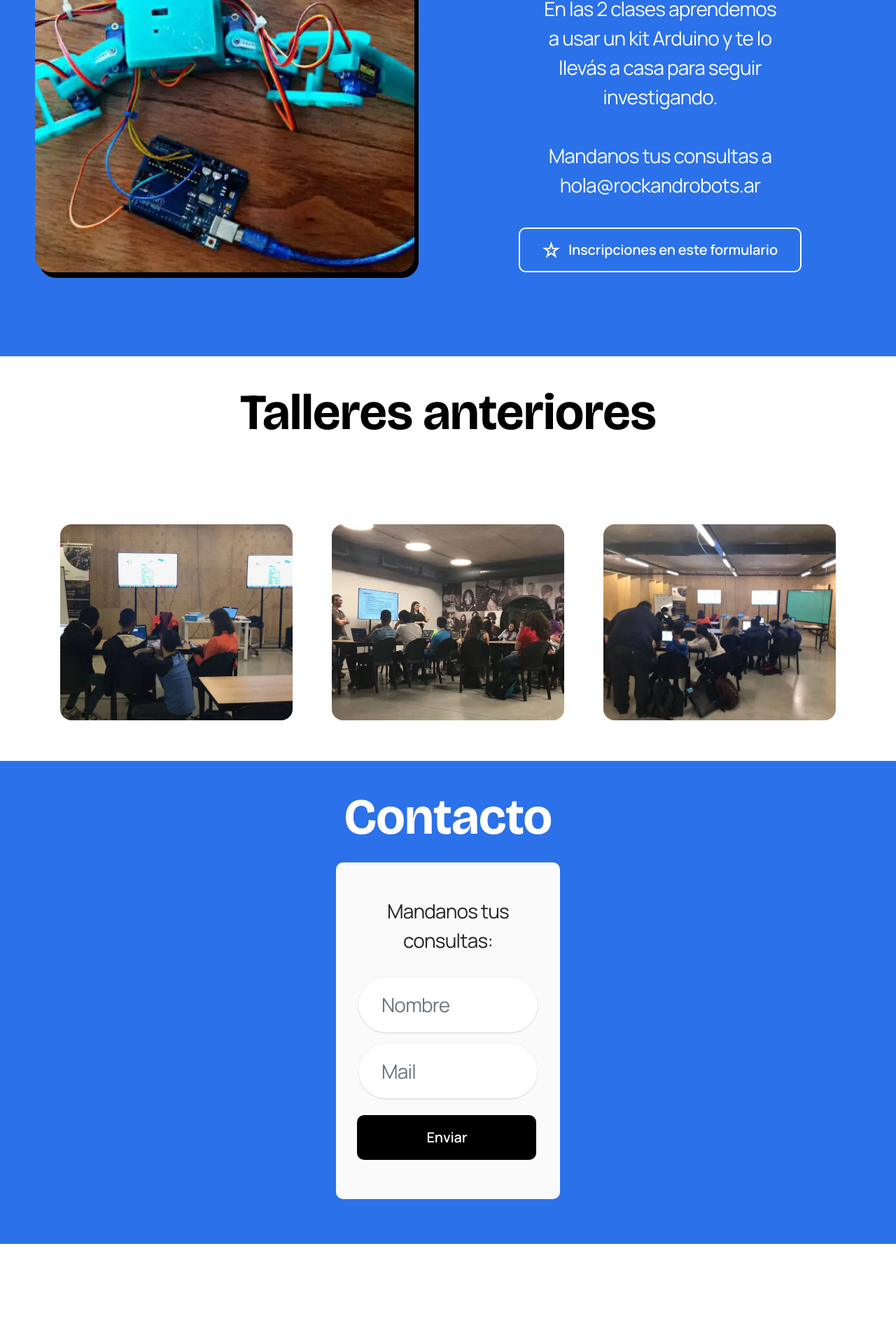
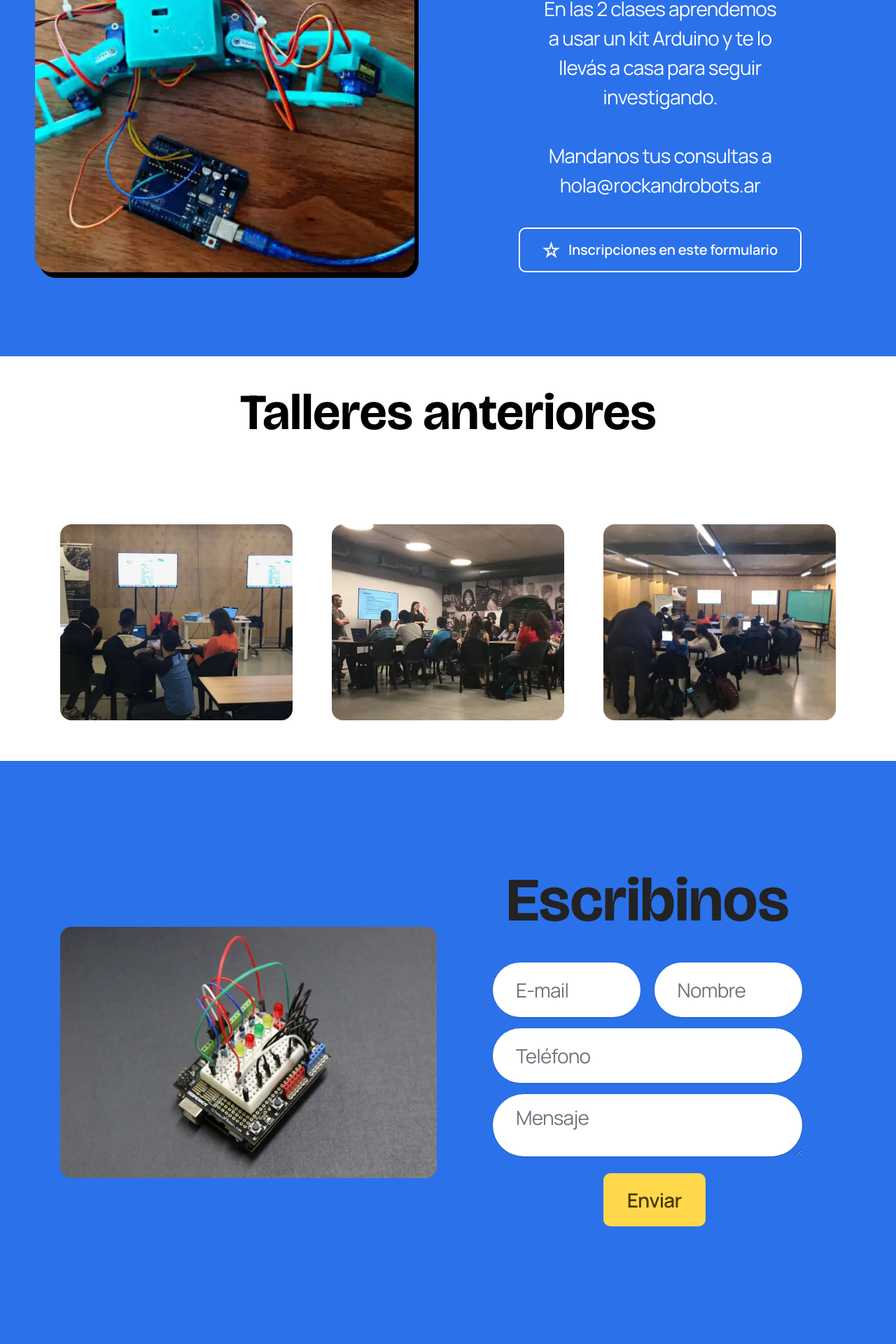
Before and after one commit to RockAndRobots/rockandrobots.github.io, a Jekyll site: the page index.html, which Jekyll copies as it is, in a window 1280 px wide. Shown: the part 1418-3338 px from the top of the page at 70% size. Built offline with Jekyll 4.4.1, drawn with Linux system fonts in a browser that asks for light colours; some web fonts are replaced; a script that is not in the unit is left out; before the commit the page ends 3195 px from its top, so only the background shows below that.

Commit message:
Formulario

```diff
--- a/assets/images/hashes.json
+++ b/assets/images/hashes.json
@@ -1 +1 @@
-{"ezjQclXkyJmmOkLdxJTW9Q==":"whatsapp%20image%202024-06-10%20at%2014.54.45-1131x1600.jpg","KBzd2pvGXIV6YorPanneqg==":"whatsapp%20image%202024-06-10%20at%2014.54.45-400x566.jpg","TBBJssgqGBV65BQOcEjuzA==":"whatsapp-image-2021-01-24-at-15.22.44-1192x671.jpg","N5pB8Icx6Gi4Pb+kUIRyYg==":"rrpng-grande-copia-64x64.png","s4Q1RtbkbH6HZVISt1kvVQ==":"rrpng-grande-copia-1-64x64.png","4w1LXpqdK7n/b4wYGoge1g==":"whatsapp%20image%202024-06-10%20at%2014.54.45-1131x1600.jpeg","EnzToLirC2ifBcpQuTVNPg==":"whatsapp%20image%202024-06-10%20at%2014.54.45-1131x1600.jpeg","anirycp3BVqTeWydiT3NDg==":"rrpng%20grande%20copia-64x64.png","TgzCPb8P8UWpVd1A+cF49Q==":"rrpng%20grande%20copia-98x98.png","Ba1x0+TOrd+rM9IxE6BeQw==":"rrpng%20grande%20copia-98x98.png","iZGlt3cHvFwCVn41Uku02w==":"img-3087-784x588.jpg","kQ+ubFmDltW25BrYcpuDSQ==":"dnpvkw3wwautzdx-1-784x522.jpg","7aiSixwd0vRPnLoItWCgWA==":"img-3085-784x588.jpg"}
+{"ezjQclXkyJmmOkLdxJTW9Q==":"whatsapp%20image%202024-06-10%20at%2014.54.45-1131x1600.jpg","KBzd2pvGXIV6YorPanneqg==":"whatsapp%20image%202024-06-10%20at%2014.54.45-400x566.jpg","TBBJssgqGBV65BQOcEjuzA==":"whatsapp-image-2021-01-24-at-15.22.44-1192x671.jpg","N5pB8Icx6Gi4Pb+kUIRyYg==":"rrpng-grande-copia-64x64.png","s4Q1RtbkbH6HZVISt1kvVQ==":"rrpng-grande-copia-1-64x64.png","4w1LXpqdK7n/b4wYGoge1g==":"whatsapp%20image%202024-06-10%20at%2014.54.45-1131x1600.jpeg","EnzToLirC2ifBcpQuTVNPg==":"whatsapp%20image%202024-06-10%20at%2014.54.45-1131x1600.jpeg","anirycp3BVqTeWydiT3NDg==":"rrpng%20grande%20copia-64x64.png","TgzCPb8P8UWpVd1A+cF49Q==":"rrpng%20grande%20copia-98x98.png","Ba1x0+TOrd+rM9IxE6BeQw==":"rrpng%20grande%20copia-98x98.png","iZGlt3cHvFwCVn41Uku02w==":"img-3087-784x588.jpg","kQ+ubFmDltW25BrYcpuDSQ==":"dnpvkw3wwautzdx-1-784x522.jpg","7aiSixwd0vRPnLoItWCgWA==":"img-3085-784x588.jpg","UxWWY/oIal+LF2vD1c5VfQ==":"mbr-1326x1144.jpg","kY4x6xOuQ4Z6b7UeUU036Q==":"mbr-1326x884.jpg","rYm9LGMLkDPDxBKU2AgEDQ==":"dnpvkw3wwautzdx-1-1200x799.jpg","yBdhYOAYwNJu0Z2MNQfSqA==":"mbr-1256x837.jpg"}
--- a/assets/mobirise/css/mbr-additional.css
+++ b/assets/mobirise/css/mbr-additional.css
@@ -1678,37 +1678,36 @@ img {
 .cid-ufXI5bcPYx .item-text {
   color: #000000;
 }
-.cid-ufNLwJlF13 {
-  padding-top: 3rem;
-  padding-bottom: 4rem;
+.cid-uhcGi8dOsa {
+  padding-top: 6rem;
+  padding-bottom: 6rem;
   background-color: #2b71e9;
 }
-.cid-ufNLwJlF13 .mbr-overlay {
-  background-color: #ffffff;
-  opacity: 0.4;
-}
-.cid-ufNLwJlF13 form.mbr-form {
-  border-radius: 10px;
-  background-color: #fafafa;
+.cid-uhcGi8dOsa .row {
+  flex-direction: row-reverse;
+}
+.cid-uhcGi8dOsa .justify-content-center {
+  align-items: center;
+}
+.cid-uhcGi8dOsa .mbr-section-title {
+  text-align: center;
+}
+.cid-uhcGi8dOsa .mbr-text,
+.cid-uhcGi8dOsa .mbr-section-btn {
+  text-align: center;
+}
+@media (max-width: 767px) {
+  .cid-uhcGi8dOsa .item-wrapper {
+    margin-bottom: 2rem;
+  }
+}
+@media (min-width: 768px) and (max-width: 991px) {
+  .cid-uhcGi8dOsa .item-wrapper {
+    margin-bottom: 2rem;
+  }
 }
 @media (min-width: 992px) {
-  .cid-ufNLwJlF13 form.mbr-form {
-    padding: 3rem 2rem;
-    width: 40%;
-  }
-}
-@media (max-width: 991px) {
-  .cid-ufNLwJlF13 form.mbr-form {
-    padding: 1rem;
-  }
-}
-.cid-ufNLwJlF13 form.mbr-form .mbr-section-btn {
-  text-align: center;
-  width: 100%;
-}
-.cid-ufNLwJlF13 form.mbr-form .mbr-section-btn .btn {
-  width: 100%;
-}
-.cid-ufNLwJlF13 .mbr-section-title {
-  color: #ffffff;
-}
+  .cid-uhcGi8dOsa .item-wrapper {
+    padding: 4rem;
+  }
+}
--- a/assets/theme/css/style.css
+++ b/assets/theme/css/style.css
@@ -955,4 +955,11 @@ blockquote {
     width: 300% !important;
     left: -100% !important;
   }
+}.engine {
+	position: absolute;
+	text-indent: -2400px;
+	text-align: center;
+	padding: 0;
+	top: 0;
+	left: -2400px;
 }
--- a/index.html
+++ b/index.html
@@ -1,10 +1,10 @@
 <!DOCTYPE html>
 <html  >
 <head>
-
+  <!-- Site made with Mobirise Website Builder v5.9.18, https://mobirise.com -->
   <meta charset="UTF-8">
   <meta http-equiv="X-UA-Compatible" content="IE=edge">
-
+  <meta name="generator" content="Mobirise v5.9.18, mobirise.com">
   <meta name="viewport" content="width=device-width, initial-scale=1, minimum-scale=1">
   <link rel="shortcut icon" href="assets/images/rrpng-grande-copia-64x64.png" type="image/x-icon">
   <meta name="description" content="Tod@s creamos con Tecnología">
@@ -22,7 +22,7 @@
   <noscript><link rel="stylesheet" href="https://fonts.googleapis.com/css?family=Bricolage+Grotesque:200,300,400,500,600,700,800&display=swap"></noscript>
   <link rel="preload" href="https://fonts.googleapis.com/css?family=Manrope:200,300,400,500,600,700,800&display=swap" as="style" onload="this.onload=null;this.rel='stylesheet'">
   <noscript><link rel="stylesheet" href="https://fonts.googleapis.com/css?family=Manrope:200,300,400,500,600,700,800&display=swap"></noscript>
-  <link rel="preload" as="style" href="assets/mobirise/css/mbr-additional.css?v=MeO8tr"><link rel="stylesheet" href="assets/mobirise/css/mbr-additional.css?v=MeO8tr" type="text/css">
+  <link rel="preload" as="style" href="assets/mobirise/css/mbr-additional.css?v=avCzyt"><link rel="stylesheet" href="assets/mobirise/css/mbr-additional.css?v=avCzyt" type="text/css">
 
 
 
@@ -68,19 +68,19 @@
             </div>
             <div class="collapse navbar-collapse" id="navbarSupportedContent">
                 <ul class="navbar-nav nav-dropdown" data-app-modern-menu="true"><li class="nav-item">
-                        <a class="nav-link link text-info display-4" href="#"></a>
+                        <a class="nav-link link text-info display-4" href="https://mobirise.com"></a>
                     </li>
                     <li class="nav-item">
-                        <a class="nav-link link text-info display-4" href="#"></a>
+                        <a class="nav-link link text-info display-4" href="https://mobirise.com"></a>
                     </li>
                     <li class="nav-item">
-                        <a class="nav-link link text-info display-4" href="#"></a>
+                        <a class="nav-link link text-info display-4" href="https://mobirise.com"></a>
                     </li>
                     <li class="nav-item">
-                        <a class="nav-link link text-info display-4" href="#"></a>
+                        <a class="nav-link link text-info display-4" href="https://mobirise.com"></a>
                     </li>
                     <li class="nav-item">
-                        <a class="nav-link link text-info display-4" href="#"></a>
+                        <a class="nav-link link text-info display-4" href="https://mobirise.com"></a>
                     </li></ul>
                 <div class="mbr-section-btn-main" role="tablist"><a class="btn btn-info display-7" href="http://instagram.com/rockandrobots" target="_blank"><span class="socicon socicon-instagram mbr-iconfont mbr-iconfont-btn"></span>Instagram</a></div>
 
@@ -111,7 +111,7 @@
             </div>
             <div class="col-12 col-lg-6 card">
                 <div class="image-wrapper">
-					<img src="assets/images/whatsapp-image-2024-06-10-at-14.54.45-1131x1600.webp" alt="">
+					<img src="assets/images/whatsapp-image-2024-06-10-at-14.54.45-1131x1600.webp" alt="Mobirise Website Builder">
 				</div>
             </div>
         </div>
@@ -138,7 +138,7 @@
             </div>
             <div class="col-12 col-lg-6 card">
                 <div class="image-wrapper">
-					<img src="assets/images/whatsapp-image-2021-01-24-at-15.22.44-1192x671.webp" alt="">
+					<img src="assets/images/whatsapp-image-2021-01-24-at-15.22.44-1192x671.webp" alt="Mobirise Website Builder">
 				</div>
             </div>
         </div>
@@ -161,7 +161,7 @@
             <div class="col-12 col-lg-4 item features-image">
                 <div class="item-wrapper">
                     <div class="item-img">
-                        <img src="assets/images/img-3087-784x588.webp" alt="" title="">
+                        <img src="assets/images/img-3087-784x588.webp" alt="Mobirise Website Builder" title="">
 
                     </div>
                     <div class="item-content">
@@ -172,7 +172,7 @@
             <div class="col-12 col-lg-4 item features-image">
                 <div class="item-wrapper">
                     <div class="item-img">
-                        <img src="assets/images/dnpvkw3wwautzdx-1-784x522.webp" alt="" title="">
+                        <img src="assets/images/dnpvkw3wwautzdx-1-784x522.webp" alt="Mobirise Website Builder" title="">
 
                     </div>
                     <div class="item-content">
@@ -183,7 +183,7 @@
             <div class="col-12 col-lg-4 item features-image">
                 <div class="item-wrapper">
                     <div class="item-img">
-                        <img src="assets/images/img-3085-784x588.webp" alt="" title="">
+                        <img src="assets/images/img-3085-784x588.webp" alt="Mobirise Website Builder" title="">
 
                     </div>
                     <div class="item-content">
@@ -195,38 +195,53 @@
     </div>
 </section>
 
-<section data-bs-version="5.1" class="form7 cid-ufNLwJlF13" id="form7-9">
+<section data-bs-version="5.1" class="form03 cid-uhcGi8dOsa" id="form03-f">
 
 
-    <div class="container-fluid">
-        <div class="mbr-section-head">
-            <h3 class="mbr-section-title mbr-fonts-style align-center mb-0 display-5">
-                <strong>Contacto</strong></h3>
+
+
+    <div class="container">
+        <div class="row justify-content-center">
+            <div class="col-12 col-lg item-wrapper">
+                <div class="mbr-section-head mb-5">
+                    <h3 class="mbr-section-title mbr-fonts-style align-center mb-0 display-2"><strong>Escribinos</strong></h3>
 
                 </div>
-        <div class="row justify-content-center mt-4">
-            <div class="col-lg-8 mx-auto mbr-form" data-form-type="formoid">
-                <form action="https://mobirise.eu/" method="POST" class="mbr-form form-with-styler mx-auto" data-form-title="Form Name"><input type="hidden" name="email" data-form-email="true" value="OjZ42k2EqXnoxFkhWbwOU/uVLprQXef8xLiRQ4BA21Z7qfmhsGb44a2++sIziiPOPmhQDju1sbarLzlScwn0YbSNsDD6FS1UGYGD6UZEskewpQiCnv/EFo8+82seVC0f.2dxKO9BoVuX9QWeIHkBdjbx1qAxejFTkmrBhJN9tKtqdmjfOr4kSlqB2oFOxw1b3MsHEor7cDACL9ocJ02qpSIw5h/xcuq27Ko4z+zJR8FtEWbO67yeiS+YBgOG0KRgg">
-                    <p class="mbr-text mbr-fonts-style align-center mb-4 display-7">
-                        Mandanos tus consultas:</p>
+                <div class="col-lg-12 mx-auto mbr-form" data-form-type="formoid">
+                    <form action="https://mobirise.eu/" method="POST" class="mbr-form form-with-styler" data-form-title="Form Name"><input type="hidden" name="email" data-form-email="true" value="HlVeBMnzkfsQK5heLBOIg+qFBOoLoc3OtpK7rf8492mYh9kx562V9HJ6pOO9pL24Pfj3BVKLvd2XDwVcle9spmqHSQeD7yyZ1PY2qx1HEEsFAbqn/WAeGNkyOQH40S+P.riAI2TKZ4xi/HGR5l7qoX26uxXGDdf9oCV2Lb+oo8S0lrQvv5QRs4+/eFfpD47GP/Va13J/vanm+g9C6RxbMIQ1fLfNTcQf2HpO0n5Lj9cBXQ1JFR1eE0Lf2jFoqlMpz">
                         <div class="row">
-                        <div hidden="hidden" data-form-alert="" class="alert alert-success col-12">GRACIAS TOTALES</div>
+                            <div hidden="hidden" data-form-alert="" class="alert alert-success col-12">Gracias tu Consulta.</div>
                             <div hidden="hidden" data-form-alert-danger="" class="alert alert-danger col-12">
                                 Oops...! some problem!
                             </div>
                         </div>
                         <div class="dragArea row">
-                        <div class="col-lg-12 col-md-12 col-sm-12 form-group mb-3" data-for="name">
-                            <input type="text" name="name" placeholder="Nombre" data-form-field="name" class="form-control" value="" id="name-form7-9">
+                            <div class="col-md col-sm-12 form-group mb-3 mb-3" data-for="name">
+                                <input type="text" name="name" placeholder="Nombre" data-form-field="name" class="form-control" value="" id="name-form03-f">
                             </div>
-                        <div class="col-lg-12 col-md-12 col-sm-12 form-group mb-3" data-for="email">
-                            <input type="email" name="email" placeholder="Mail" data-form-field="email" class="form-control" value="" id="email-form7-9">
+                            <div class="col-md col-sm-12 form-group mb-3 mb-3" data-for="email">
+                                <input type="email" name="email" placeholder="E-mail" data-form-field="email" class="form-control" value="" id="email-form03-f">
                             </div>
-
-                        <div class="col-auto mbr-section-btn align-center"><button type="submit" class="btn btn-primary display-4">Enviar</button></div>
+                            <div class="col-12 form-group mb-3 mb-3" data-for="phone">
+                                <input type="tel" name="phone" placeholder="Teléfono" data-form-field="phone" class="form-control" value="" id="phone-form03-f">
+                            </div>
+                            <div class="col-12 form-group mb-3 mb-3" data-for="textarea">
+                                <textarea name="textarea" placeholder="Mensaje" data-form-field="textarea" class="form-control" id="textarea-form03-f"></textarea>
+                            </div>
+                            <div class="col-lg-12 col-md-12 col-sm-12 align-center mbr-section-btn"><button type="submit" class="btn btn-secondary display-7">
+                                    Enviar</button></div>
                         </div>
                     </form>
                 </div>
+
+
+            </div>
+            <div class="col-12 col-lg-6">
+                <div class="image-wrapper">
+                    <img class="w-100" src="assets/images/mbr-1256x837.webp" alt="Mobirise Website Builder">
+                </div>
+            </div>
+
         </div>
     </div>
 </section>
```
Also changed, not shown: assets/images/mbr-1256x837.webp (added), assets/images/mbr-1326x1144.webp (added), assets/images/mbr-1326x884.webp (added), assets/theme/js/script.js, 1 other file. Lines whose indentation alone changed are shown as unchanged.
